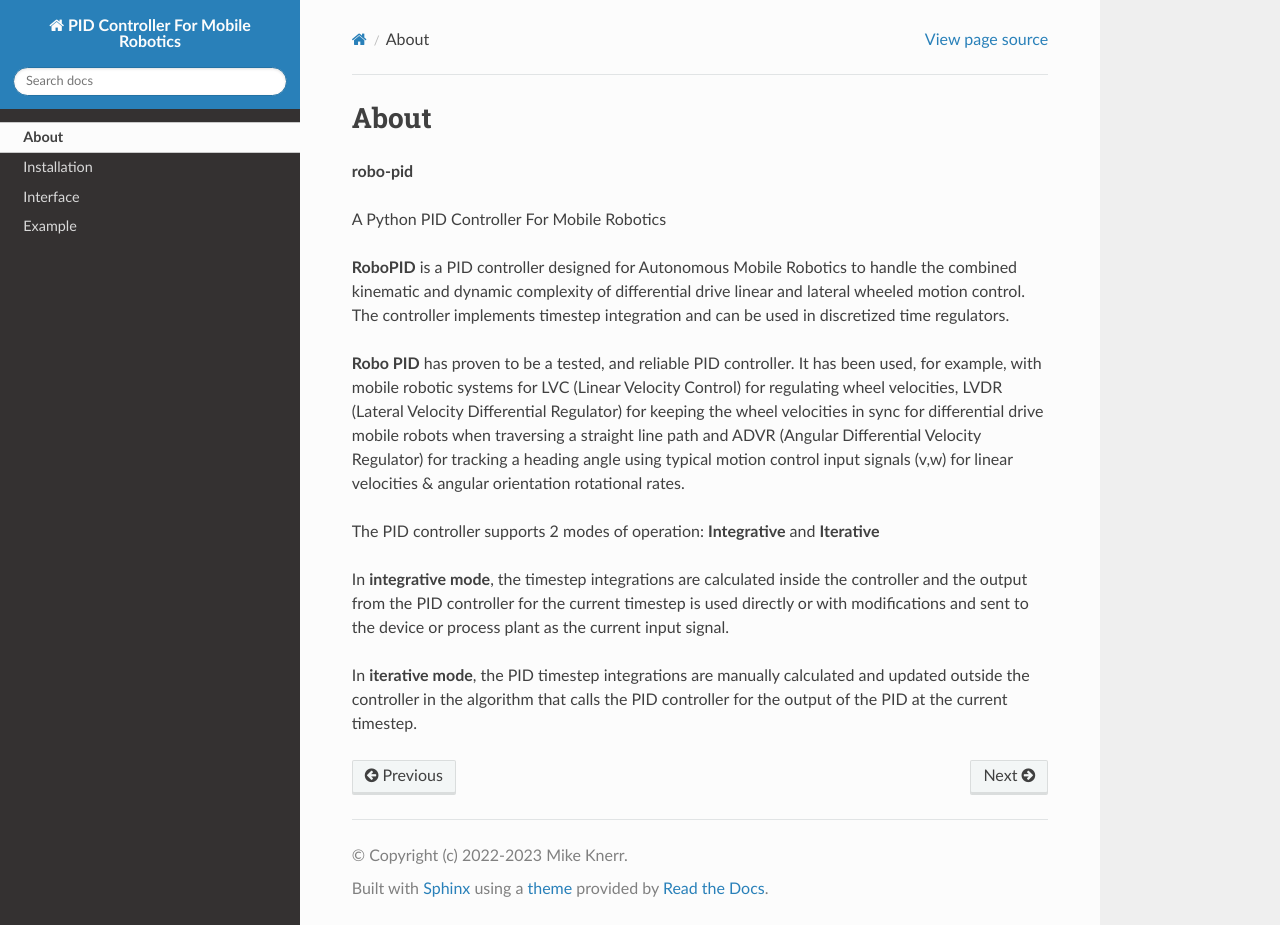
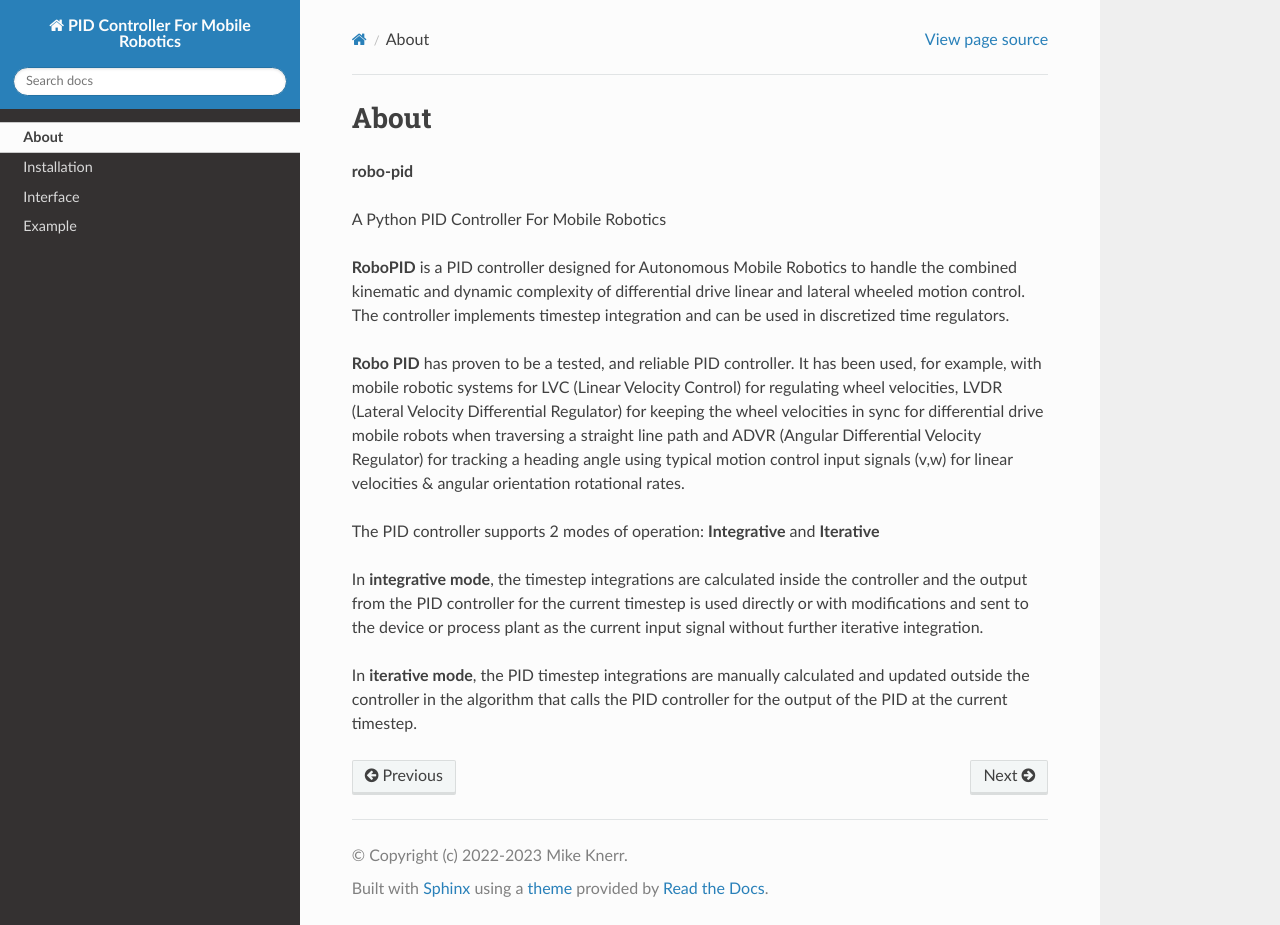
Before and after one commit to mkner/robo-pid, a Sphinx documentation site: the page built from docs/about.rst, in a window 1280 px wide and 925 px high. Built offline with Sphinx 7.4.7 and the Read the Docs theme 2.0.0, drawn with Linux system fonts in a browser that asks for light colours.

Commit message:
Update about.rst

```diff
--- a/docs/about.rst
+++ b/docs/about.rst
@@ -22,8 +22,9 @@ The PID controller supports 2 modes of operation: **Integrative** and **Iterativ
 
 In **integrative mode**, the timestep integrations are calculated inside the controller
 and the output from the PID controller for the current timestep is used directly or with
-modifications and sent to the device or process plant as the current input signal.
+modifications and sent to the device or process plant as the current input signal
+without further iterative integration.
 
-In **iterative mode**, the PID timestep integrations are manually calculated and updated
-outside the controller in the algorithm that calls the PID controller for the output of
-the PID at the current timestep.
+In **iterative mode**, the PID timestep integrations are manually calculated and
+updated outside the controller in the algorithm that calls the PID controller for
+the output of the PID at the current timestep.
```
